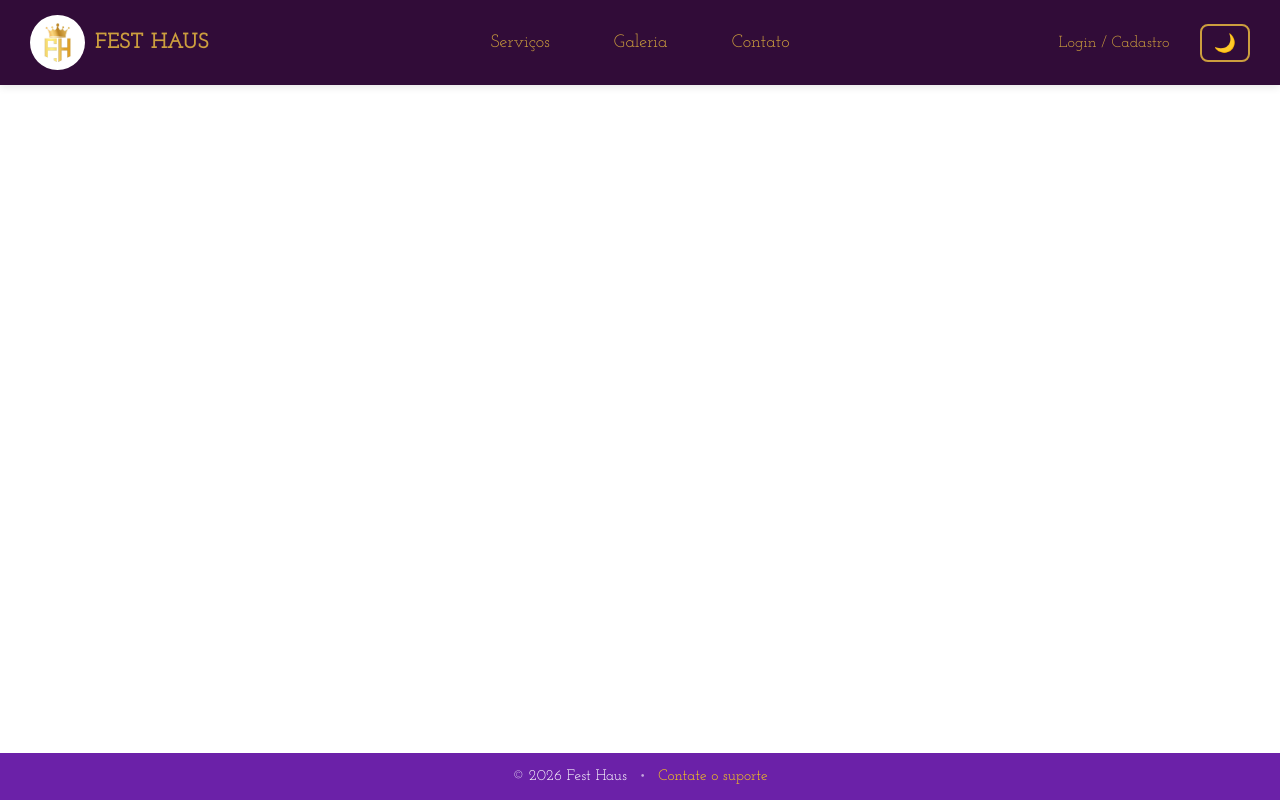
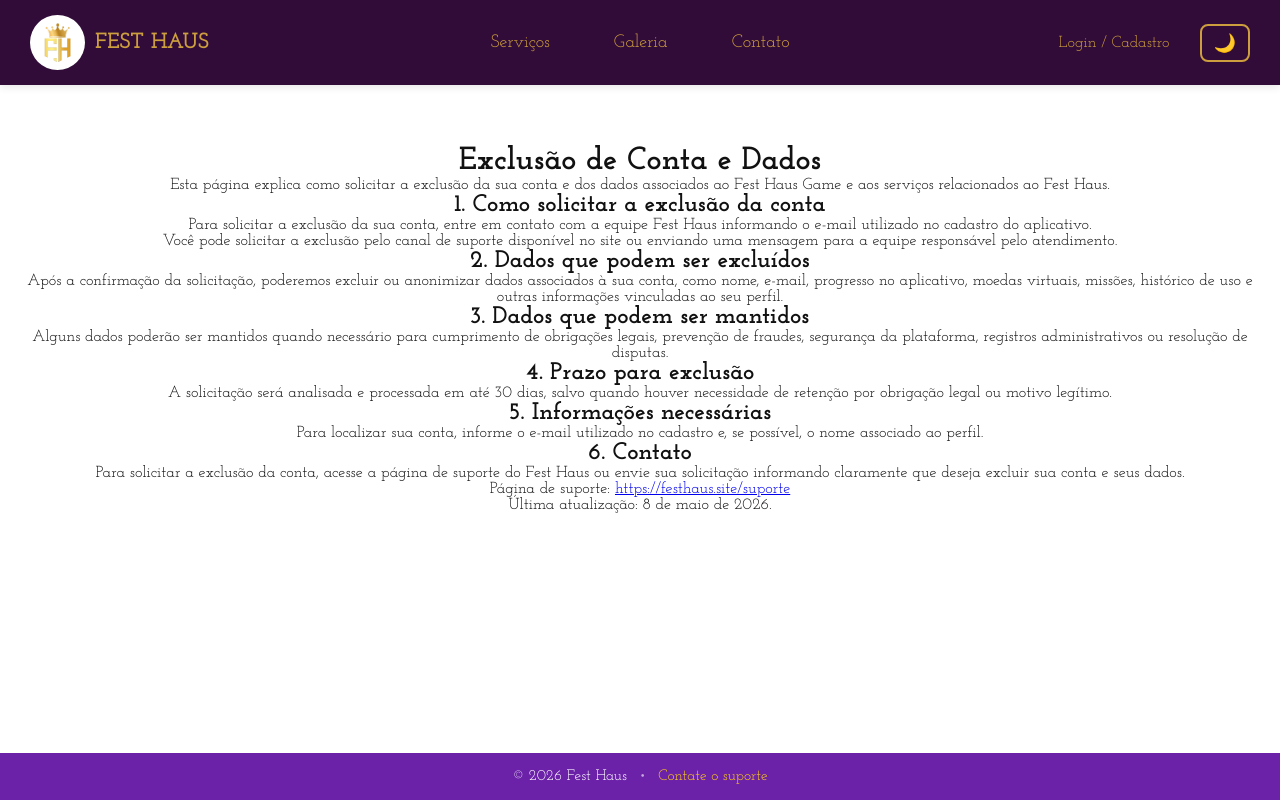
Before and after one commit to JeanMaxSKrebs/Fest-Haus-Website, a React (Vite) app in the folder salao-festas/: page /exclusao-de-conta in a window 1280 px wide. Built offline with nearby package versions, Linux system fonts and the light colour scheme; no server answers.

Commit message:
Cria página de exclusão de conta

```diff
--- a/salao-festas/src/AppRoutes.tsx
+++ b/salao-festas/src/AppRoutes.tsx
@@ -32,6 +32,7 @@
 import Tiers from "./pages/Tiers";
 
 import PoliticaPrivacidade from "./pages/PoliticaPrivacidade";
+import ExclusaoConta from "./pages/ExclusaoConta";
 
 type PageTitleProps = {
   title: string;
@@ -229,6 +230,15 @@
         />
 
         <Route
+          path="/exclusao-de-conta"
+          element={
+            <PageTitle title="Exclusão de Conta | Fest Haus">
+              <ExclusaoConta />
+            </PageTitle>
+          }
+        />
+
+        <Route
           path="/admin"
           element={
             <AdminRoute>
--- /dev/null
+++ b/salao-festas/src/pages/ExclusaoConta.tsx
@@ -0,0 +1,68 @@
+function ExclusaoConta() {
+    return (
+        <main className="section exclusao-conta-page">
+            <h1>Exclusão de Conta e Dados</h1>
+
+            <p>
+                Esta página explica como solicitar a exclusão da sua conta e dos dados
+                associados ao Fest Haus Game e aos serviços relacionados ao Fest Haus.
+            </p>
+
+            <h2>1. Como solicitar a exclusão da conta</h2>
+            <p>
+                Para solicitar a exclusão da sua conta, entre em contato com a equipe
+                Fest Haus informando o e-mail utilizado no cadastro do aplicativo.
+            </p>
+
+            <p>
+                Você pode solicitar a exclusão pelo canal de suporte disponível no site
+                ou enviando uma mensagem para a equipe responsável pelo atendimento.
+            </p>
+
+            <h2>2. Dados que podem ser excluídos</h2>
+            <p>
+                Após a confirmação da solicitação, poderemos excluir ou anonimizar dados
+                associados à sua conta, como nome, e-mail, progresso no aplicativo,
+                moedas virtuais, missões, histórico de uso e outras informações
+                vinculadas ao seu perfil.
+            </p>
+
+            <h2>3. Dados que podem ser mantidos</h2>
+            <p>
+                Alguns dados poderão ser mantidos quando necessário para cumprimento de
+                obrigações legais, prevenção de fraudes, segurança da plataforma,
+                registros administrativos ou resolução de disputas.
+            </p>
+
+            <h2>4. Prazo para exclusão</h2>
+            <p>
+                A solicitação será analisada e processada em até 30 dias, salvo quando
+                houver necessidade de retenção por obrigação legal ou motivo legítimo.
+            </p>
+
+            <h2>5. Informações necessárias</h2>
+            <p>
+                Para localizar sua conta, informe o e-mail utilizado no cadastro e, se
+                possível, o nome associado ao perfil.
+            </p>
+
+            <h2>6. Contato</h2>
+            <p>
+                Para solicitar a exclusão da conta, acesse a página de suporte do Fest
+                Haus ou envie sua solicitação informando claramente que deseja excluir
+                sua conta e seus dados.
+            </p>
+
+            <p>
+                Página de suporte:{" "}
+                <a href="/suporte">https://festhaus.site/suporte</a>
+            </p>
+
+            <p className="exclusao-conta-page__data">
+                Última atualização: 8 de maio de 2026.
+            </p>
+        </main>
+    );
+}
+
+export default ExclusaoConta;
```
